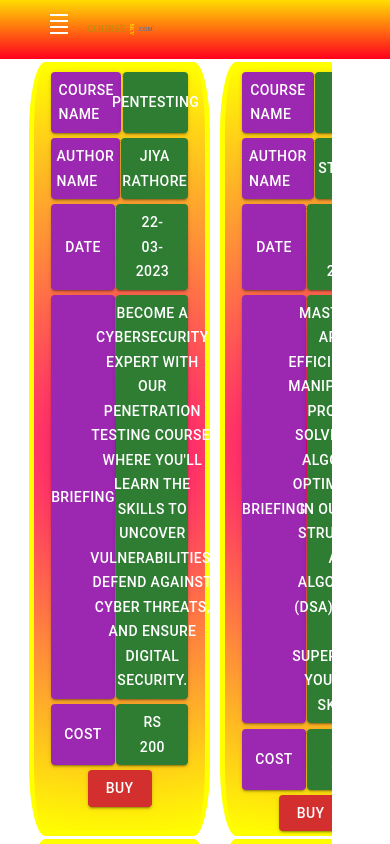
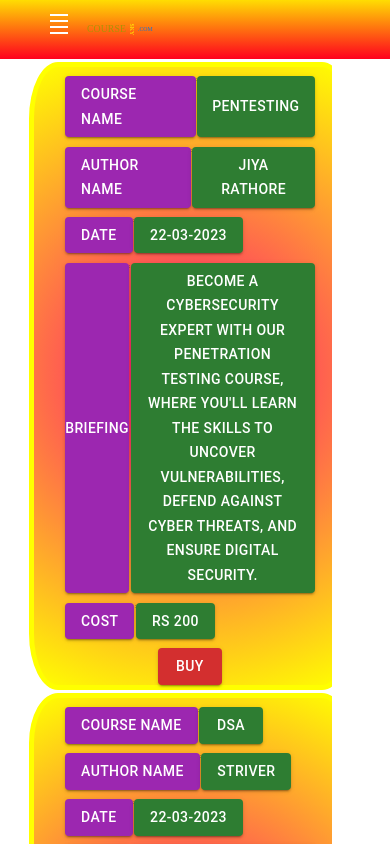
Before and after one commit to Raushankumar-prog/course, a React (Create React App) app: page /website-template in a window 390 px wide. Shown: the top 844 px of the page. Built offline with nearby package versions, Linux system fonts and the light colour scheme.

Commit message:
made responsive for mobile

```diff
--- a/src/App.css
+++ b/src/App.css
@@ -612,6 +612,29 @@ img {
   margin-top: 0%;
 }
 
+@media only screen and (max-width:650px) {
+  .page_container {
+      background: radial-gradient(circle, #ff0080, #ffff00);
+      text-align: center;
+      width: 100%;
+      border: 5px solid yellow;
+      border-radius: 9%;
+      margin-left: 3%;
+      margin-top: 1%;
+
+    }
+
+    .page_container:hover {
+      background: radial-gradient(circle, #ffff00, #ff0080);
+      text-align: center;
+      width: 100%;
+      border: 5px solid rgb(15, 15, 15);
+      border-radius: 9%;
+      margin-left: 0%;
+      margin-bottom: 1%;
+      margin-top: 0%;
+    }
+}
 
 .buy {
   padding-left: 10%;
@@ -621,6 +644,11 @@ img {
 
 .align {
   display: flex;
+}
+@media only screen and (max-width:650px){
+  .align {
+      display: grid;
+    }
 }
 
 #user-data {
```
